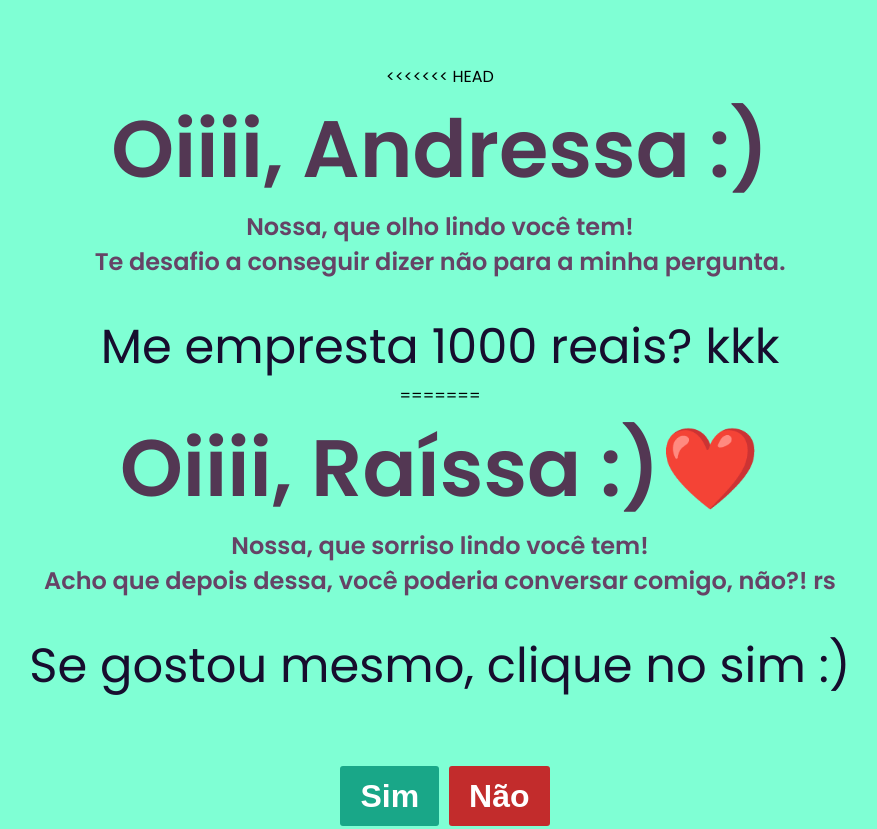
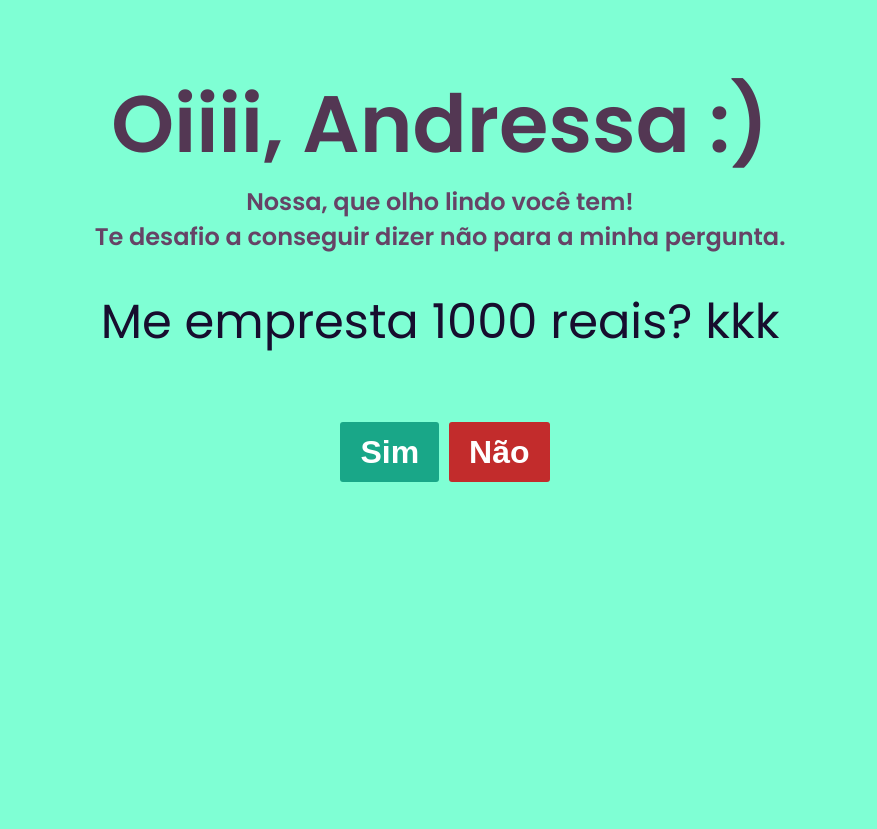
Before and after one commit to dev-braga/love, a plain HTML site: page index.html in a window 1280 px wide. Shown: the top 829 px of the page, without its empty margins (200-1077 px from the left). Drawn offline with Linux system fonts and the light colour scheme; a web font is replaced by a local one.

Commit message:
Update index.html

```diff
--- a/index.html
+++ b/index.html
@@ -13,22 +13,14 @@
 
     <div class="container">
         <div class="titulo">
-<<<<<<< HEAD
             <h1>Oiiii, Andressa :)</h1>
             <h2>Nossa, que olho lindo você tem!</h2>
             <h2>Te desafio a conseguir dizer não para a minha pergunta.</h2>
             <span>Me empresta 1000 reais? kkk</span>
-=======
-            <h1>Oiiii, Raíssa :)❤️</h1>
-            <h2>Nossa, que sorriso lindo você tem!</h2>
-            <h2>Acho que depois dessa, você poderia conversar comigo, não?! rs</h2>
-            <span>Se gostou mesmo, clique no sim :)</span>
-
             <div class="container-btn">
                 <button class="btn bg-sim" onclick="sim()">Sim</button>
                 <button class="btn btn-nao bg-red" onmouseover="desvia(this)">Não</button>
             </div>
->>>>>>> 89a19f67a6ffd16d2b53a5d7ddb418b55b0c0f4e
         </div>
 
 
```
